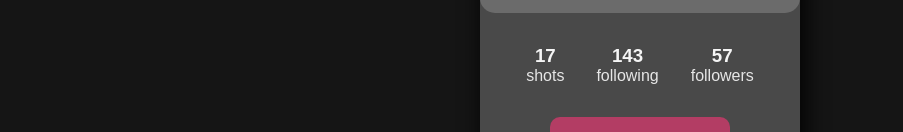
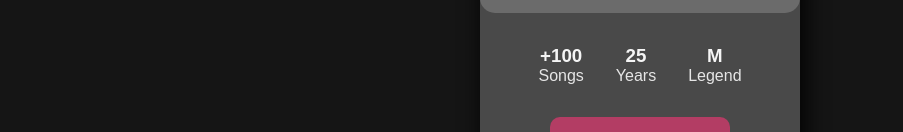
Before and after one commit to Inhouds-Delfina/PruebaMartes25, a plain HTML site: page tp01/index.html in a window 1280 px wide. Shown: the part 434-566 px from the top of the page, without its empty margins (0-903 px from the left). Drawn offline with Linux system fonts and the light colour scheme.

Commit message:
pipipopo

```diff
--- a/tp01/index.html
+++ b/tp01/index.html
@@ -34,26 +34,26 @@
                 <div class="info">
                     <span class="dato">
                         <h3>
-                            17
+                            +100
                         </h3>
                         <div class="extra">
-                            shots
+                            Songs
                         </div>
                     </span>
                     <span class="dato">
                         <h3>
-                            143
+                            25
                         </h3>
                         <div class="extra">
-                            following
+                            Years
                         </div>
                     </span>
                     <span class="dato">
                         <h3>
-                            57
+                            M
                         </h3>
                         <div class="extra">
-                            followers
+                            Legend
                         </div>
                     </span>
                 </div>
```
Also changed, not shown: tp00/index.html (+3 -1 lines).
